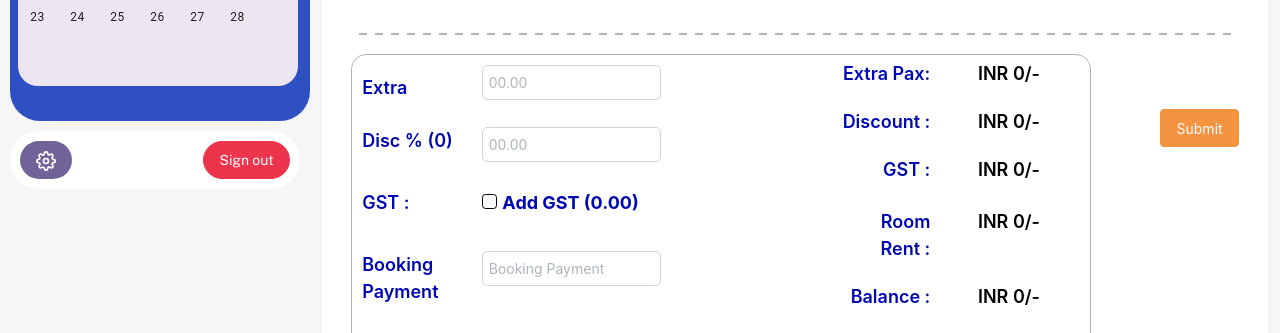
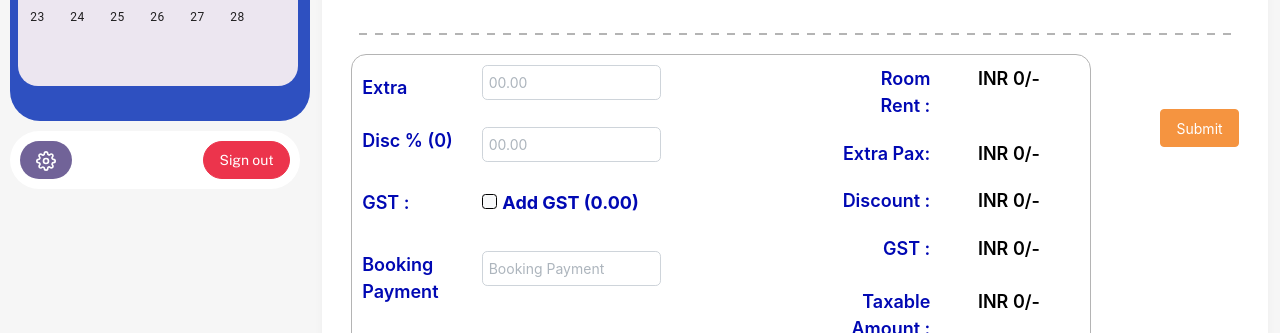
Before and after one commit to Abhinaya1996/task0031, a React (Create React App) app: page /new-booking in a window 1280 px wide. Shown: the part 619-952 px from the top of the page. Built offline with nearby package versions, Linux system fonts and the light colour scheme; no server answers; sample sign-in values are in the browser's storage.

Commit message:
Update Newbooking.js

```diff
--- a/src/pages/Newbooking.js
+++ b/src/pages/Newbooking.js
@@ -336,6 +336,18 @@ export default function Newbooking({selectedHotel}){
         }));
     };
 
+    // const handleCheckindate = (date, dateString) => {
+    //     if (!date) return;
+    //     const formattedDate = date.format("YYYY-MM-DD HH:mm A");
+
+    //     console.log("Selected Date & Time:", formattedDate);
+
+    //     setFormData((prevData) => ({
+    //         ...prevData,
+    //         checkin_Booking: formattedDate,
+    //     }));
+    // };
+
     const handleCheckindate = (date, dateString) => {
         if (!date) return;
         console.log("Selected Date & Time:", date);
@@ -345,6 +357,7 @@ export default function Newbooking({selectedHotel}){
           checkin_Booking: date.toDate(), // Convert Moment object to native Date object
         }));
       };
+
 
     const handleChangePhone = (e) => {
         const { name, value } = e.target;
@@ -750,13 +763,6 @@ export default function Newbooking({selectedHotel}){
         }
     };
 
-
-
-
-
-
-
-
     return <>
             <div className="content-page">
                 <div className="content">
@@ -1028,6 +1034,15 @@ export default function Newbooking({selectedHotel}){
                                             </Col>
                                             <Col xs={24} sm={24} md={4} lg={4} xl={4} ></Col>
                                             <Col xs={24} sm={24} md={8} lg={8} xl={8} style={{textAlign:'right'}}>
+
+                                                <Row>
+                                                    <Col xs={24} sm={24} md={9} lg={9} xl={9} >
+                                                        <p className="fs-18 fw-semibold text-blue pt-2">Room Rent : </p>
+                                                    </Col>
+                                                    <Col xs={24} sm={24} md={11} lg={11} xl={11} >
+                                                        <p className="fs-18 fw-semibold text-black pt-2">INR {Number(baseRoomRent)+Number(extraValue)}/- </p>
+                                                    </Col>
+                                                </Row>
                                                 <Row>
                                                     <Col xs={24} sm={24} md={9} lg={9} xl={9} >
                                                         <p className="fs-18 fw-semibold text-blue pt-1">Extra Pax: </p>
@@ -1054,7 +1069,7 @@ export default function Newbooking({selectedHotel}){
                                                 </Row>
                                                 <Row>
                                                     <Col xs={24} sm={24} md={9} lg={9} xl={9} >
-                                                        <p className="fs-18 fw-semibold text-blue pt-2">Room Rent : </p>
+                                                        <p className="fs-18 fw-semibold text-blue pt-2">Taxable Amount : </p>
                                                     </Col>
                                                     <Col xs={24} sm={24} md={11} lg={11} xl={11} >
                                                         <p className="fs-18 fw-semibold text-black pt-2">INR {actroomrent}/- </p>
```
